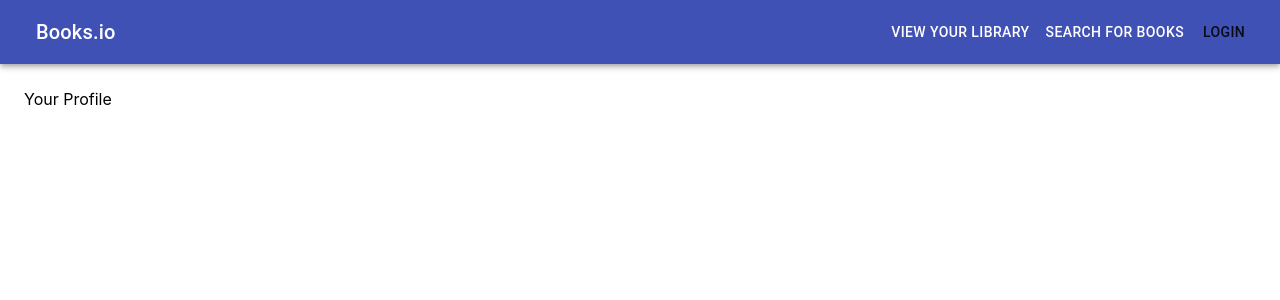
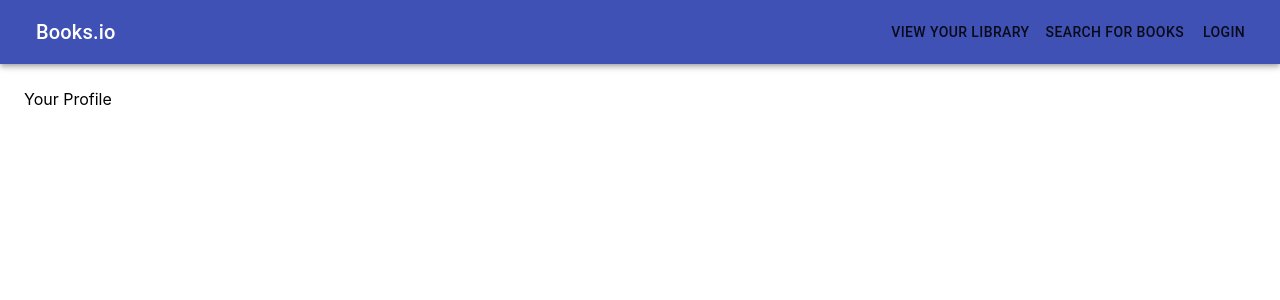
Before and after one commit to HarrisonClark/BooksIO, a React (Create React App) app: page /user/1 in a window 1280 px wide. Shown: the top 300 px of the page. Built offline with nearby package versions, Linux system fonts and the light colour scheme; no server answers.

Commit message:
more changes

```diff
--- a/src/App.js
+++ b/src/App.js
@@ -1,4 +1,4 @@
-import React from "react";
+import React, { useContext } from "react";
 import Search from "./Search";
 import Library from "./Library";
 import Profile from "./Profile";
--- a/src/Search.js
+++ b/src/Search.js
@@ -7,6 +7,15 @@ import Box from "@material-ui/core/Box";
 import Container from "@material-ui/core/Container";
 import { makeStyles } from "@material-ui/core/styles";
 import firebase from "./firebase";
+
+export default function Search() {
+  return (
+    <>
+      <Navigation library={true} />
+      <SearchAndResults />
+    </>
+  );
+}
 
 const useStyles = makeStyles({
   container: {
@@ -26,7 +35,7 @@ const useStyles = makeStyles({
   },
 });
 
-export default function App() {
+function SearchAndResults() {
   const [query, setQuery] = useState(null);
   const [uid, setUid] = useState(null);
   const classes = useStyles();
@@ -42,17 +51,13 @@ export default function App() {
   }, []);
 
   return (
-    <Box>
-      <Navigation library={true} />
-      <Container>
-        <Search />
-      </Container>
-
+    <Container>
+      <SearchBar />
       <Results />
-    </Box>
+    </Container>
   );
 
-  function Search() {
+  function SearchBar() {
     const [queryField, setQueryField] = useState("");
 
     const onChange = (e) => {
--- a/src/components/Navigation.js
+++ b/src/components/Navigation.js
@@ -1,4 +1,4 @@
-import React, { useState, useEffect } from "react";
+import React, { useState, useEffect, useContext } from "react";
 import Button from "@material-ui/core/Button";
 import { makeStyles } from "@material-ui/core/styles";
 import AppBar from "@material-ui/core/AppBar";
@@ -9,7 +9,6 @@ import Box from "@material-ui/core/Box";
 import PropTypes from "prop-types";
 import TextField from "@material-ui/core/TextField";
 import Dialog from "@material-ui/core/Dialog";
-
 import firebase from "../firebase";
 import { useHistory } from "react-router-dom";
 
@@ -55,11 +54,7 @@ export default function Navigation({ library = false, search = false }) {
     }
 
     if (library) {
-      return (
-        <Button color="inherit" onClick={handleClick}>
-          View Your Library
-        </Button>
-      );
+      return <Button onClick={handleClick}>View Your Library</Button>;
     } else {
       return <div />;
     }
@@ -73,11 +68,7 @@ export default function Navigation({ library = false, search = false }) {
     }
 
     if (search) {
-      return (
-        <Button color="inherit" onClick={handleClick}>
-          Search for Books
-        </Button>
-      );
+      return <Button onClick={handleClick}>Search for Books</Button>;
     } else {
       return <div />;
     }
```
Also changed, not shown: src/context/UidProvider.js (added, +15 -0 lines).
